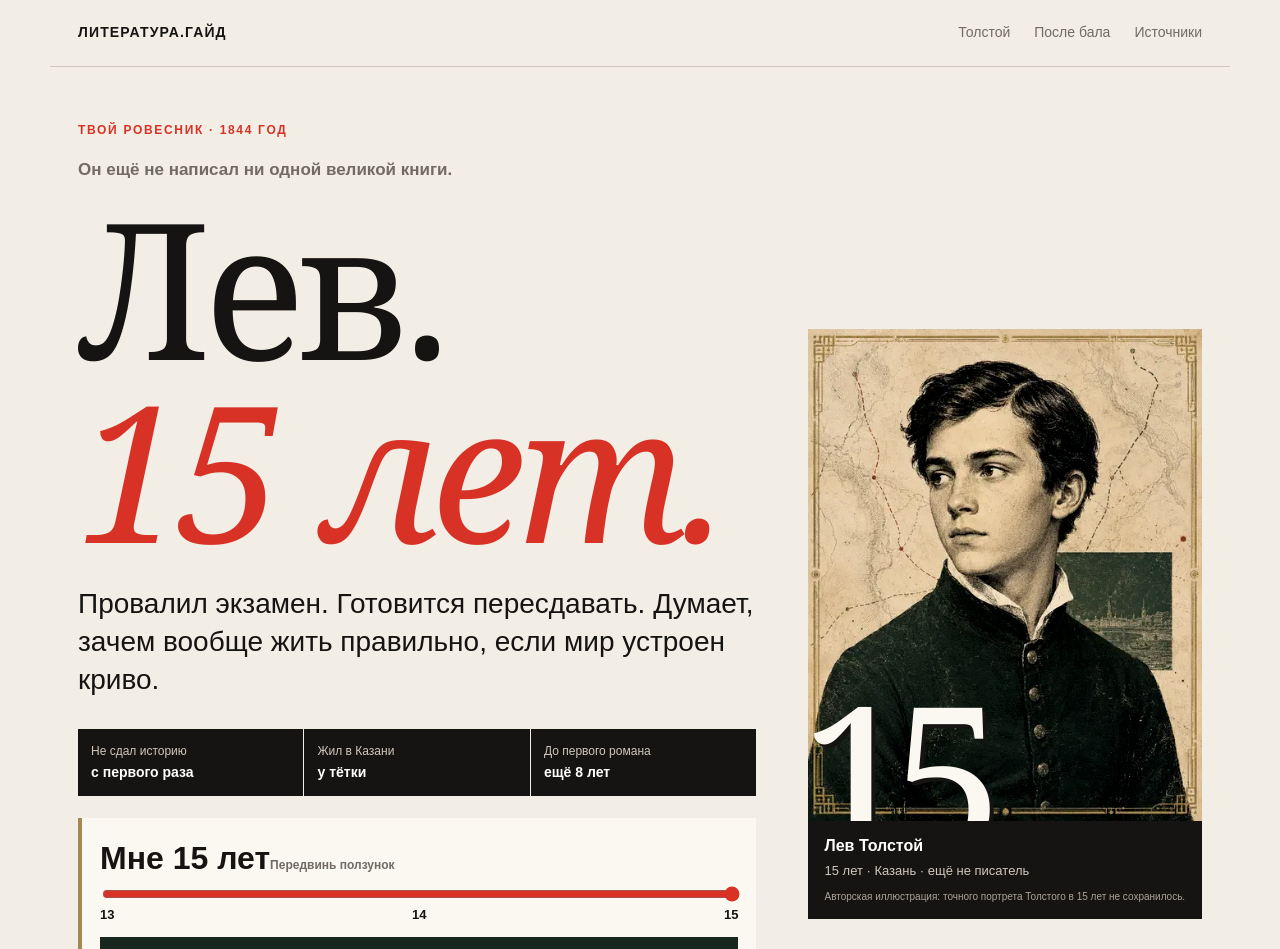
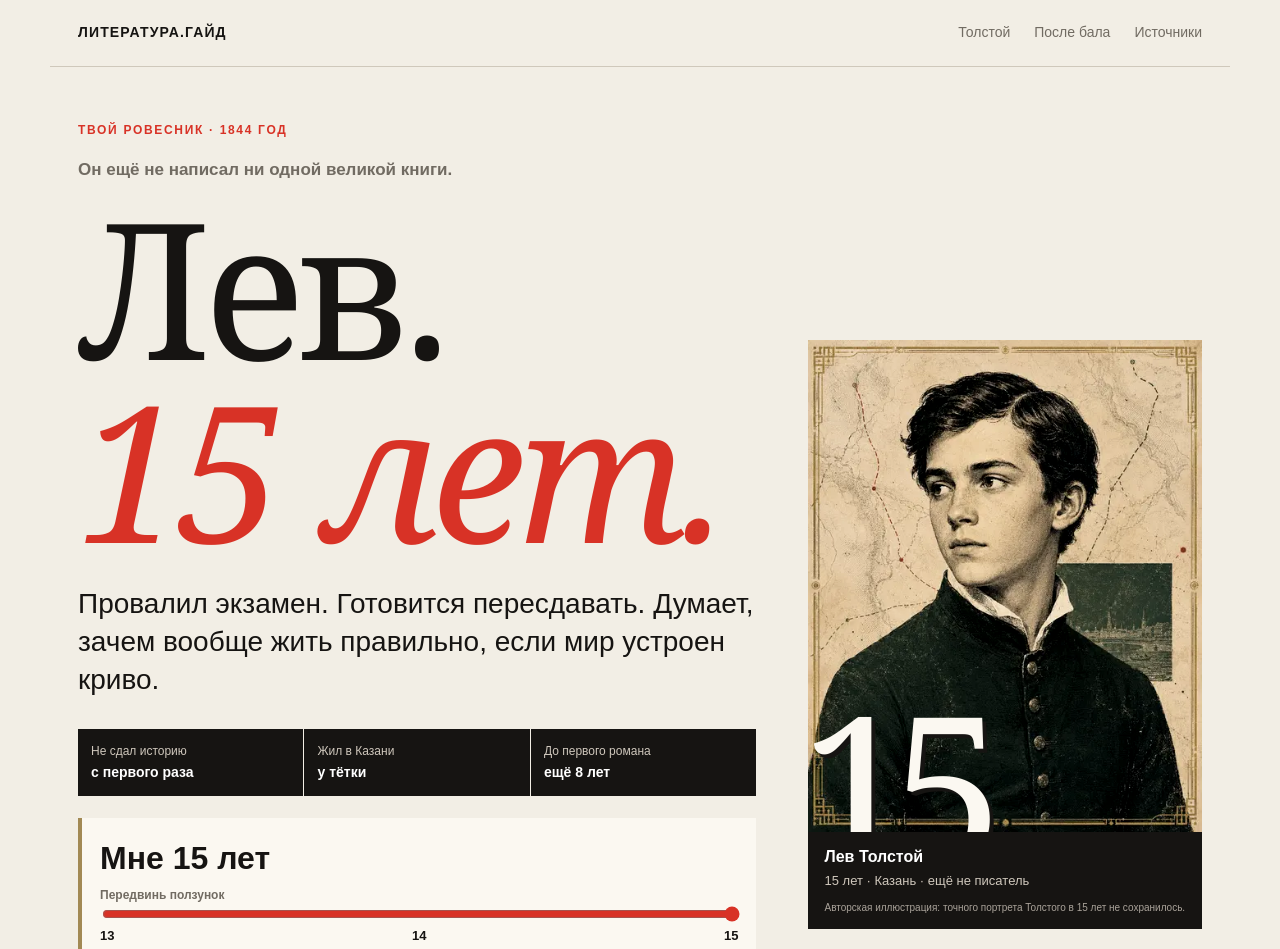
Before and after one commit to kosbushe/literature-guide, a Next.js app: page /authors/leo-tolstoy in a window 1280 px wide. Shown: the top 949 px of the page. Built offline with nearby package versions, Linux system fonts and the light colour scheme.

Commit message:
Clarify age slider cue

```diff
--- a/app/globals.css
+++ b/app/globals.css
@@ -106,8 +106,8 @@ button.button { cursor: pointer; }
 .quick-facts span { background: var(--ink); color: #cfc7bc; font-size: 12px; line-height: 1.25; padding: 15px 13px; }
 .quick-facts b { color: white; display: block; font-size: 14px; margin-top: 5px; }
 .age-mirror.compact { background: var(--paper-light); border-left: 4px solid var(--gold); margin: 22px 0 0; max-width: 720px; padding: 16px 18px; }
-.age-slider-label { align-items: baseline; display: flex; font-size: 18px; font-weight: 900; justify-content: space-between; }
-.age-slider-label small { color: var(--muted); font-size: 12px; font-weight: 700; }
+.age-slider-label { display: block; font-size: 18px; font-weight: 900; }
+.age-slider-label small { color: var(--muted); display: block; font-size: 12px; font-weight: 700; margin-top: 2px; }
 .age-ticks { display: flex; font-size: 13px; font-weight: 900; justify-content: space-between; margin-top: -5px; }
 .age-result { background: var(--green); color: white; display: grid; gap: 4px; margin-top: 12px; padding: 13px 15px; }
 .age-result span { color: #d7cfbd; font-size: 12px; font-weight: 800; text-transform: uppercase; }
```
